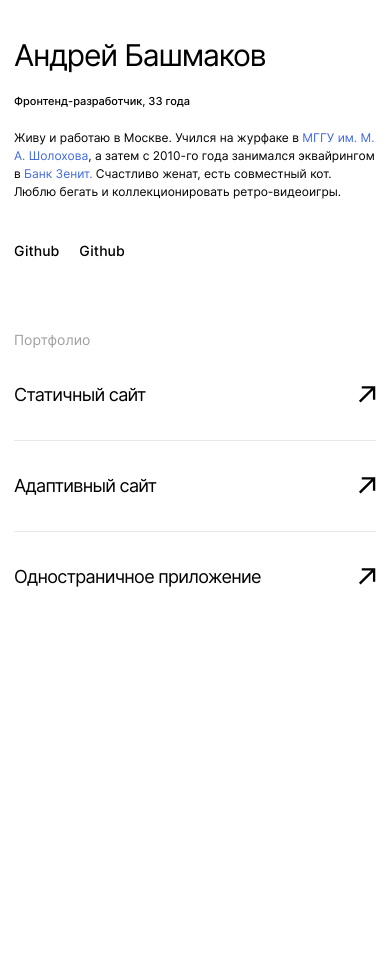
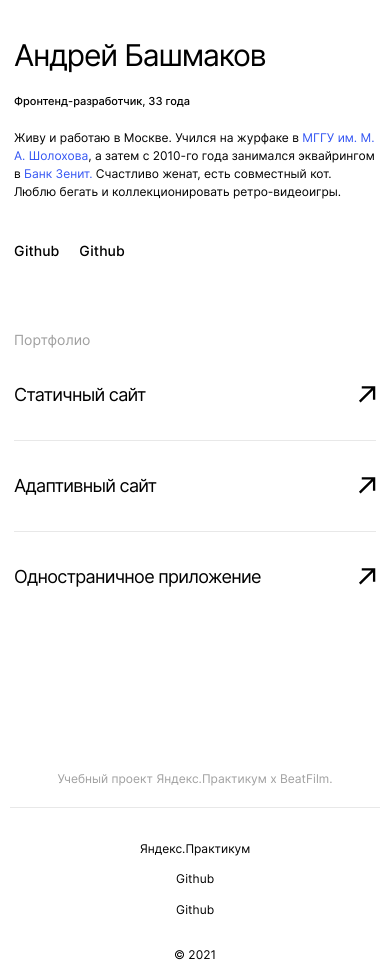
Before and after one commit to Simanovskij/movies-explorer-frontend, a React app: page / in a window 390 px wide. Shown: the part 2520-3492 px from the top of the page. Before the commit the page ends 3212 px from the top, so only its background shows below. Built offline with nearby package versions, Linux system fonts and the light colour scheme.

Commit message:
feat: добавить footer

```diff
--- a/package.json
+++ b/package.json
@@ -18,7 +18,7 @@
     "build": "react-scripts build",
     "test": "react-scripts test",
     "eject": "react-scripts eject",
-    "lint": "npx eslint ."
+    "lint": "npx eslint ./src"
   },
   "eslintConfig": {
     "extends": [
@@ -28,7 +28,7 @@
   },
   "devDependencies": {
     "babel-eslint": "^10.1.0",
-    "eslint": "^7.25.0",
+    "eslint": "^7.31.0",
     "eslint-config-airbnb-base": "^14.2.1",
     "eslint-plugin-import": "^2.22.1"
   },
--- a/src/components/AboutMe/AboutMe.css
+++ b/src/components/AboutMe/AboutMe.css
@@ -49,11 +49,11 @@
 
 .about-me__link {
   text-decoration: none;
-  color: #4169e1;
+  color: #3456f3;
   transition: opacity 0.4s linear;
 }
 .about-me__link:hover {
-  opacity: 0.6;
+  opacity: 0.7;
 }
 
 .about-me__photo {
@@ -74,7 +74,7 @@
 }
 
 .about-me__social-link:hover {
-  opacity: 0.6;
+  opacity: 0.7;
 }
 
 .about-me__social-link:first-child {
@@ -126,11 +126,11 @@
   .about-me__content {
     padding-top: 60px;
     flex-direction: column-reverse;
-    align-items: center;
   }
   .about-me__photo {
     max-width: 292px;
     margin: 0;
+    align-self: center;
   }
   .about-me__name {
     font-size: 30px;
--- a/src/components/AboutMe/AboutMe.js
+++ b/src/components/AboutMe/AboutMe.js
@@ -34,10 +34,20 @@ function AboutMe() {
             </p>
           </div>
           <div className='about-me__social-links'>
-            <a className='about-me__social-link' href='https://github.com/'>
+            <a
+              className='about-me__social-link'
+              target='_blank'
+              rel='noreferrer'
+              href='https://github.com/Simanovskij'
+            >
               Github
             </a>
-            <a className='about-me__social-link' href='https://github.com/'>
+            <a
+              className='about-me__social-link'
+              target='_blank'
+              rel='noreferrer'
+              href='https://github.com/Simanovskij'
+            >
               Github
             </a>
           </div>
--- a/src/components/App/App.js
+++ b/src/components/App/App.js
@@ -2,6 +2,7 @@ import { Route, Switch } from 'react-router-dom';
 import './App.css';
 import Header from '../Header/Header';
 import Main from '../Main/Main';
+import Footer from '../Footer/Footer';
 
 function App() {
   return (
@@ -10,12 +11,15 @@ function App() {
         <Route exact path='/'>
           <Header />
           <Main />
+          <Footer />
         </Route>
         <Route exact path='/movies'>
           <Header isLoggedIn={true} />
+          <Footer />
         </Route>
         <Route exact path='/saved-movies'>
           <Header isLoggedIn={true} />
+          <Footer />
         </Route>
       </Switch>
     </div>
--- /dev/null
+++ b/src/components/Footer/Footer.css
@@ -0,0 +1,95 @@
+.footer {
+  padding: 79px 70px 0;
+}
+
+.footer__title {
+  margin: 0;
+  text-align: center;
+  color: #a0a0a0;
+  padding-bottom: 20px;
+  border-bottom: 1px solid #e8e8e8;
+  font-size: 13px;
+  line-height: 16px;
+  font-weight: normal;
+}
+
+.footer__wrapper {
+  display: flex;
+  justify-content: space-between;
+  align-items: center;
+  padding: 20px 0;
+}
+
+.footer__copyright {
+  margin: 0;
+  font-size: 13px;
+  line-height: 16px;
+  font-weight: normal;
+}
+
+.footer__links {
+  margin: 0;
+  padding: 0;
+  list-style: none;
+  display: flex;
+}
+
+.footer__link-item {
+  margin-right: 20px;
+}
+
+.footer__link-item:last-of-type {
+  margin: 0;
+}
+
+.footer__link {
+  transition: opacity 0.4s linear;
+  color: #000;
+  text-decoration: none;
+  font-size: 13px;
+  line-height: 16px;
+  font-weight: normal;
+}
+
+.footer__link:hover {
+  opacity: 0.7;
+}
+
+@media screen and (max-width: 960px) {
+  .footer {
+    padding: 79px 30px 0;
+  }
+}
+
+@media screen and (max-width: 460px) {
+  .footer {
+    padding: 79px 10px 0;
+  }
+  .footer__title {
+    padding-bottom: 21px;
+    font-size: 12px;
+    line-height: 15px;
+  }
+  .footer__copyright {
+    font-size: 12px;
+    line-height: 15px;
+  }
+  .footer__wrapper {
+    flex-direction: column-reverse;
+    padding: 30px 0 10px;
+  }
+  .footer__links {
+    flex-direction: column;
+    align-items: center;
+  }
+  .footer__link-item {
+    margin: 0 0 12px;
+  }
+  .footer__link-item:last-of-type {
+    margin-bottom: 30px;
+  }
+  .footer__link {
+    font-size: 12px;
+    line-height: 15px;
+  }
+} ;
--- /dev/null
+++ b/src/components/Footer/Footer.js
@@ -0,0 +1,46 @@
+import './Footer.css';
+
+function Footer() {
+  return (
+    <footer className='footer'>
+      <h3 className='footer__title'>Учебный проект Яндекс.Практикум х BeatFilm.</h3>
+      <div className='footer__wrapper'>
+        <p className='footer__copyright'>&copy; 2021</p>
+        <ul className='footer__links'>
+          <li className='footer__link-item'>
+            <a
+              href='https://praktikum.yandex.ru'
+              className='footer__link'
+              target='_blank'
+              rel='noreferrer'
+            >
+              Яндекс.Практикум
+            </a>
+          </li>
+          <li className='footer__link-item'>
+            <a
+              className='footer__link'
+              target='_blank'
+              rel='noreferrer'
+              href='https://github.com/Simanovskij'
+            >
+              Github
+            </a>
+          </li>
+          <li className='footer__link-item'>
+            <a
+              className='footer__link'
+              target='_blank'
+              rel='noreferrer'
+              href='https://github.com/Simanovskij'
+            >
+              Github
+            </a>
+          </li>
+        </ul>
+      </div>
+    </footer>
+  );
+}
+
+export default Footer;
--- a/src/components/Header/Header.css
+++ b/src/components/Header/Header.css
@@ -20,7 +20,7 @@
 }
 
 .header__logo:hover {
-  opacity: 0.6;
+  opacity: 0.8;
 }
 
 .header__btn {
@@ -35,7 +35,7 @@
 }
 
 .header__btn:hover {
-  opacity: 0.6;
+  opacity: 0.8;
 }
 
 .header__btn_type_signin {
--- a/src/components/Header/Header.js
+++ b/src/components/Header/Header.js
@@ -1,6 +1,5 @@
 import './Header.css';
 import { Route, Switch, Link } from 'react-router-dom';
-import { useState, useEffect } from 'react';
 import logo from '../../images/logo.svg';
 import Navigation from '../Navigation/Navigation';
 import ProfileBtn from '../ProfileBtn/ProfileBtn';
--- a/src/components/Navigation/Navigation.css
+++ b/src/components/Navigation/Navigation.css
@@ -9,6 +9,11 @@
   font-size: 13px;
   line-height: 18px;
   color: #000;
+  transition: opacity 0.4s linear;
+}
+
+.navigation__link:hover {
+  opacity: 0.7;
 }
 
 .navigation__link_active {
--- a/src/components/Portfolio/Portfolio.css
+++ b/src/components/Portfolio/Portfolio.css
@@ -34,11 +34,11 @@
   line-height: 50px;
   letter-spacing: -0.04em;
   color: black;
-  transition: font-size 0.4s linear;
+  transition: opacity 0.4s linear;
 }
 
 .portfolio__list-link:hover {
-  font-size: 31px;
+  opacity: 0.7;
 }
 
 @media screen and (max-width: 960px) {
@@ -50,7 +50,7 @@
   }
 }
 
-@media screen and (max-width: 560px) {
+@media screen and (max-width: 460px) {
   .portfolio {
     padding: 0 14px 70px;
   }
--- a/src/components/ProfileBtn/ProfileBtn.css
+++ b/src/components/ProfileBtn/ProfileBtn.css
@@ -17,4 +17,9 @@
   line-height: 16px;
   text-decoration: none;
   color: #000;
+  transition: opacity 0.4s linear;
 }
+
+.profile-btn__link:hover {
+  opacity: 0.7;
+}
--- a/src/components/Promo/Promo.css
+++ b/src/components/Promo/Promo.css
@@ -49,7 +49,7 @@
 }
 
 .promo__link:hover {
-  opacity: 0.6;
+  opacity: 0.8;
 }
 
 @media screen and (max-width: 960px) {
```
Also changed, not shown: src/App.test.js (deleted, +0 -8 lines), src/SearchForm/SearchForm.js (added, +8 -0 lines), src/components/Movies/Movies.js (added, +7 -0 lines), src/SearchForm/SearchForm.css (added), src/components/Movies/Movies.css (added), 1 other file.
